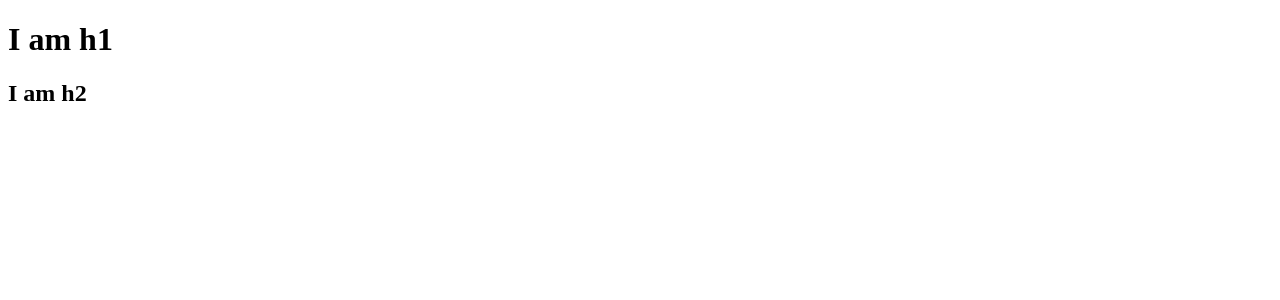
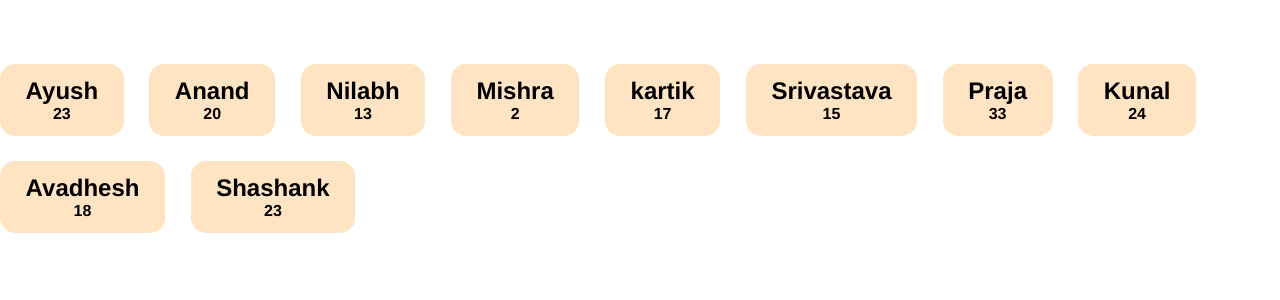
Before and after one commit to ayushanand10/Namaste-React, a React (Vite) app: page / in a window 1280 px wide. Shown: the top 300 px of the page. Built offline with nearby package versions, Linux system fonts and the light colour scheme.

Commit message:
lecture 4

```diff
--- a/App.js
+++ b/App.js
@@ -1,13 +1,84 @@
 import React from "react";
 import ReactDOM from "react-dom/client";
+import { createRoot } from "react-dom/client";
 
-const root = ReactDOM.createRoot(document.getElementById("root"));      // select root to render all the react content
+const Card = (props) => {
+  const { data } = props;
 
-const parent = React.createElement('div', {id: 'parent'},
-    React.createElement('div', {id: 'child'},
-        [React.createElement('h1', {}, 'I am h1'), React.createElement('h2', {}, 'I am h2')]    // for siblings we need to give an array of react Elements
-    )
-)
+  return (
+    <div className='cardContainer'>
+      <h2 className='cardName'>{data.name}</h2>
 
-root.render(parent)
-console.log(parent);
+      <h4 className='cardAge'>{data.age}</h4>
+    </div>
+  );
+};
+
+const data = [
+  {
+    id:'1',
+    name: "Ayush",
+    age: "23",
+  },
+  {
+    id:'2',
+    name: "Anand",
+    age: "20",
+  },
+  {
+    id:'3',
+    name: "Nilabh",
+    age: "13",
+  },
+  {
+    id:'4',
+    name: "Mishra",
+    age: "2",
+  },
+  {
+    id:'5',
+    name: "kartik",
+    age: "17",
+  },
+  {
+    id:'6',
+    name: "Srivastava",
+    age: "15",
+  },
+  {
+    id:'7',
+    name: "Praja",
+    age: "33",
+  },
+  {
+    id:'8',
+    name: "Kunal",
+    age: "24",
+  },
+  {
+    id:'9',
+    name: "Avadhesh",
+    age: "18",
+  },
+  {
+    id:'10',
+    name: "Shashank",
+    age: "23",
+  },
+];
+
+const Component = () => {
+  return (
+    <div className='container'>
+      {
+        data.map((student) => (
+          <Card key={student.id} data={student} />
+        ))
+      }
+    </div>
+  );
+};
+
+const root = ReactDOM.createRoot(document.getElementById("root"));
+
+root.render(<Component />);
--- a/index.html
+++ b/index.html
@@ -9,7 +9,9 @@
 </head>
 
 <body>
-    <div id="root"></div>
+    <div id="root">
+        ayush is here yo
+    </div>
 
 
 <!-- working with react -->
--- a/style.css
+++ b/style.css
@@ -1,3 +1,27 @@
-#heading{
-    color: red;
+/* *{
+    border: 1px solid red;
+} */
+
+*{
+    padding: 0;
+    margin: 0;
+    font-family: 'Franklin Gothic Medium', 'Arial Narrow', Arial, sans-serif;
 }
+
+.container{
+    margin-top: 5%;
+    display: flex;
+    flex-wrap: wrap;
+    gap: 2vw;
+}
+
+.cardContainer{
+    padding: 1% 2%;
+    width: fit-content;
+    background-color: bisque;
+    border-radius: 15px;
+    display: flex;
+    flex-direction: column;
+    justify-content: center;
+    align-items: center;
+}
```
Also changed, not shown: package.json (+5 -3 lines), 1 other file (tests, documents, lock files or other folders).
